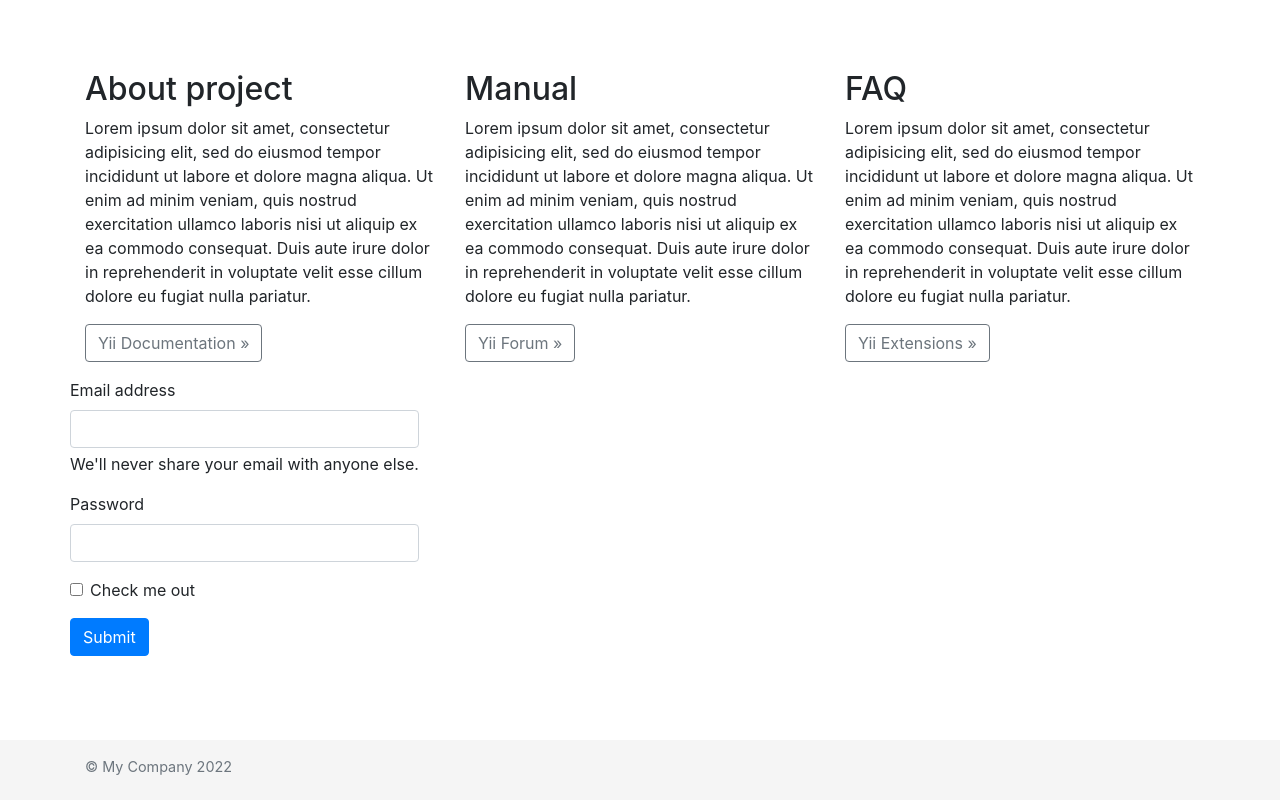
After one commit to Ninel-Zabaykina/GTT, a Yii app: template views/site/help.php in a window 1280 px wide. The commit adds this page. Run offline with PHP 8.4 and a stand-in for Yii, Linux system fonts and the light colour scheme; the template is opened without the code that fills it, so the values that code supplies are empty; some libraries are stand-ins or nearby versions.

Commit message:
web design part1

```diff
--- a/views/layouts/main.php
+++ b/views/layouts/main.php
@@ -37,9 +37,12 @@ AppAsset::register($this);
     echo Nav::widget([
         'options' => ['class' => 'navbar-nav'],
         'items' => [
-            ['label' => 'Home', 'url' => ['/site/index']],
-            ['label' => 'About', 'url' => ['/site/about']],
-            ['label' => 'Contact', 'url' => ['/site/contact']],
+            ['label' => 'File', 'options' => ['data-toggle'=> "modal", 'data-target' => "#exampleModalCenterFile"]],
+            ['label' => 'Record', 'options' => ['data-toggle'=> "modal", 'data-target' => "#exampleModalCenterRecord"]],
+            ['label' => 'Tabs', 'options' => ['data-toggle'=> "modal", 'data-target' => "#exampleModalCenterTabs"]],
+            ['label' => 'Settings', 'options' => ['data-toggle'=> "modal", 'data-target' => "#exampleModalCenterSettings"]],
+            ['label' => 'Help', 'url' => ['/site/help']],
+
             Yii::$app->user->isGuest ? (
                 ['label' => 'Login', 'url' => ['/site/login']]
             ) : (
@@ -75,6 +78,63 @@ AppAsset::register($this);
     </div>
 </footer>
 
+<!-- Modal File-->
+<div class="modal fade" id="exampleModalCenterFile" tabindex="-1" role="dialog" aria-labelledby="exampleModalCenterTitle" aria-hidden="true">
+    <div class="modal-dialog modal-dialog-centered" role="document">
+        <div class="modal-content">
+            <div class="modal-header">
+                <h5 class="modal-title" id="exampleModalLongTitle">File menu</h5>
+                <button type="button" class="close" data-dismiss="modal" aria-label="Close">
+                    <span aria-hidden="true">&times;</span>
+                </button>
+            </div>
+            <div class="modal-body">
+                <button type="button" class="btn btn-secondary" ="">Download</button>
+                <button type="button" class="btn btn-secondary">Open</button>
+                <button type="button" class="btn btn-secondary">Save</button>
+                <button type="button" class="btn btn-secondary">Delete</button>
+            </div>
+        </div>
+    </div>
+</div>
+
+<!-- Modal Record-->
+<div class="modal fade" id="exampleModalCenterRecord" tabindex="-1" role="dialog" aria-labelledby="exampleModalCenterTitle" aria-hidden="true">
+    <div class="modal-dialog modal-dialog-centered" role="document">
+        <div class="modal-content">
+            <div class="modal-header">
+                <h5 class="modal-title" id="exampleModalLongTitle">File menu</h5>
+                <button type="button" class="close" data-dismiss="modal" aria-label="Close">
+                    <span aria-hidden="true">&times;</span>
+                </button>
+            </div>
+            <div class="modal-body">
+                <button type="button" class="btn btn-secondary" ="">Create</button>
+                <button type="button" class="btn btn-secondary">Save</button>
+                <button type="button" class="btn btn-secondary">Delete</button>
+            </div>
+        </div>
+    </div>
+</div>
+
+<!-- Modal Tabs-->
+<div class="modal fade" id="exampleModalCenterTabs" tabindex="-1" role="dialog" aria-labelledby="exampleModalCenterTitle" aria-hidden="true">
+    <div class="modal-dialog modal-dialog-centered" role="document">
+        <div class="modal-content">
+            <div class="modal-header">
+                <h5 class="modal-title" id="exampleModalLongTitle">File menu</h5>
+                <button type="button" class="close" data-dismiss="modal" aria-label="Close">
+                    <span aria-hidden="true">&times;</span>
+                </button>
+            </div>
+            <div class="modal-body">
+                <button type="button" class="btn btn-secondary">Save</button>
+                <button type="button" class="btn btn-secondary">Delete</button>
+            </div>
+        </div>
+    </div>
+</div>
+
 <?php $this->endBody() ?>
 </body>
 </html>
--- /dev/null
+++ b/views/site/help.php
@@ -0,0 +1,63 @@
+<?php
+
+$this->title = 'Help';
+$this->params['breadcrumbs'][] = $this->title;
+
+?>
+
+<div class="help-main">
+    <div class="body-content">
+
+        <div class="row">
+            <div class="col-lg-4">
+                <h2>About project</h2>
+
+                <p>Lorem ipsum dolor sit amet, consectetur adipisicing elit, sed do eiusmod tempor incididunt ut labore et
+                    dolore magna aliqua. Ut enim ad minim veniam, quis nostrud exercitation ullamco laboris nisi ut aliquip
+                    ex ea commodo consequat. Duis aute irure dolor in reprehenderit in voluptate velit esse cillum dolore eu
+                    fugiat nulla pariatur.</p>
+
+                <p><a class="btn btn-outline-secondary" href="http://www.yiiframework.com/doc/">Yii Documentation &raquo;</a></p>
+            </div>
+            <div class="col-lg-4">
+                <h2>Manual</h2>
+
+                <p>Lorem ipsum dolor sit amet, consectetur adipisicing elit, sed do eiusmod tempor incididunt ut labore et
+                    dolore magna aliqua. Ut enim ad minim veniam, quis nostrud exercitation ullamco laboris nisi ut aliquip
+                    ex ea commodo consequat. Duis aute irure dolor in reprehenderit in voluptate velit esse cillum dolore eu
+                    fugiat nulla pariatur.</p>
+
+                <p><a class="btn btn-outline-secondary" href="http://www.yiiframework.com/forum/">Yii Forum &raquo;</a></p>
+            </div>
+            <div class="col-lg-4">
+                <h2>FAQ</h2>
+
+                <p>Lorem ipsum dolor sit amet, consectetur adipisicing elit, sed do eiusmod tempor incididunt ut labore et
+                    dolore magna aliqua. Ut enim ad minim veniam, quis nostrud exercitation ullamco laboris nisi ut aliquip
+                    ex ea commodo consequat. Duis aute irure dolor in reprehenderit in voluptate velit esse cillum dolore eu
+                    fugiat nulla pariatur.</p>
+
+                <p><a class="btn btn-outline-secondary" href="http://www.yiiframework.com/extensions/">Yii Extensions &raquo;</a></p>
+            </div>
+                <form>
+                    <div class="mb-3">
+                        <label for="exampleInputEmail1" class="form-label">Email address</label>
+                        <input type="email" class="form-control" id="exampleInputEmail1" aria-describedby="emailHelp">
+                        <div id="emailHelp" class="form-text">We'll never share your email with anyone else.</div>
+                    </div>
+                    <div class="mb-3">
+                        <label for="exampleInputPassword1" class="form-label">Password</label>
+                        <input type="password" class="form-control" id="exampleInputPassword1">
+                    </div>
+                    <div class="mb-3 form-check">
+                        <input type="checkbox" class="form-check-input" id="exampleCheck1">
+                        <label class="form-check-label" for="exampleCheck1">Check me out</label>
+                    </div>
+                    <button type="submit" class="btn btn-primary">Submit</button>
+                </form>
+
+            </div>
+        </div>
+
+    </div>
+</div>
--- /dev/null
+++ b/views/site/tabs.php
@@ -0,0 +1,6 @@
+<?php
+
+$this->title = 'Tabs';
+$this->params['breadcrumbs'][] = $this->title;
+
+?>
--- a/web/css/site.css
+++ b/web/css/site.css
@@ -36,7 +36,7 @@ a.asc:after {
 }
 
 a.desc:after {
-    border-top: solid 7px #212529;
+    border-top: solid 7px #c55;
     border-bottom-width: 0;
 }
 
```
Also changed, not shown: controllers/SiteController.php (+10 -0 lines), views/site/about.php (+10 -14 lines), views/site/contact.php (+14 -44 lines), views/site/file.php (added, +25 -0 lines), views/site/index.php (+7 -6 lines).
